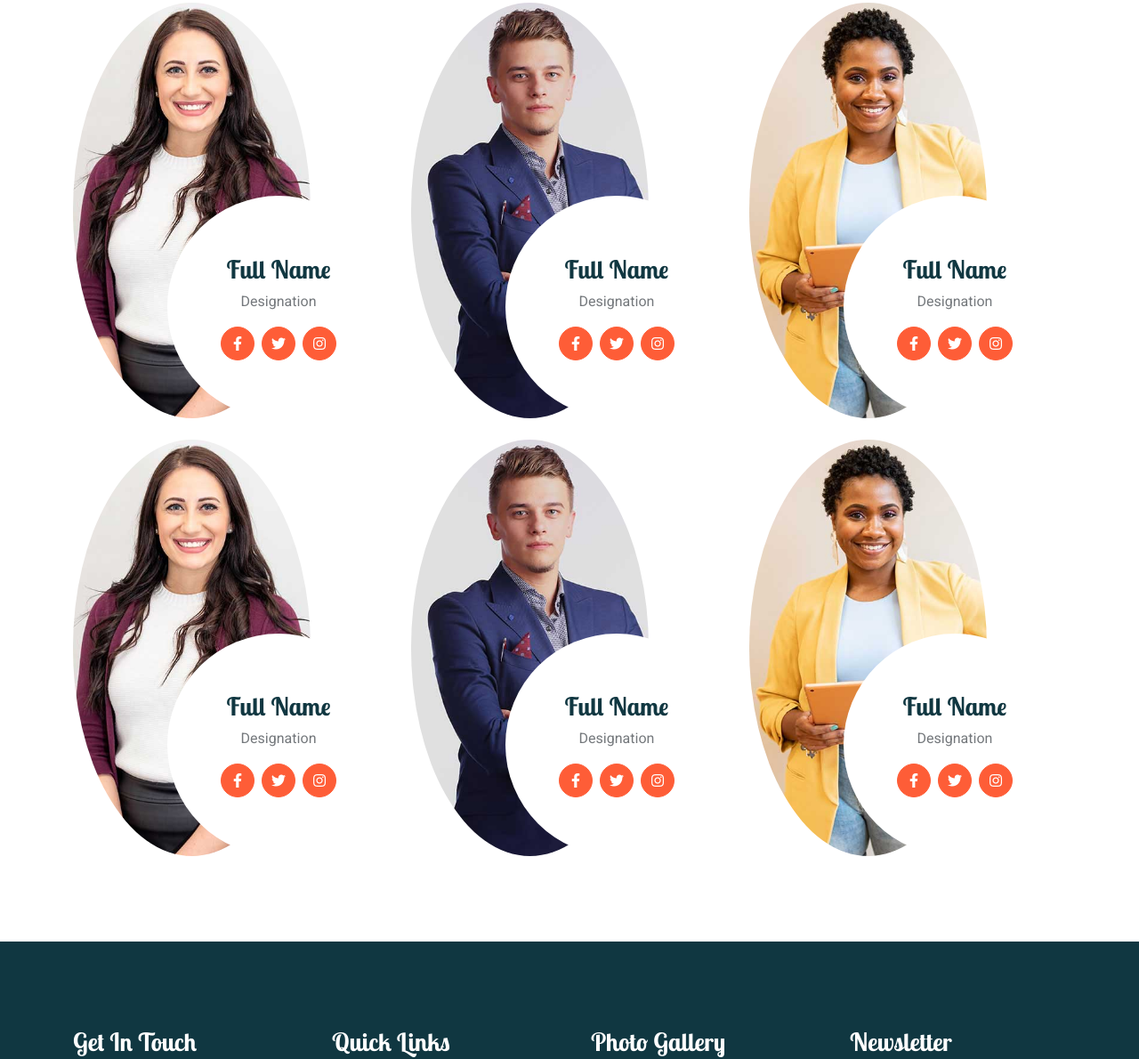
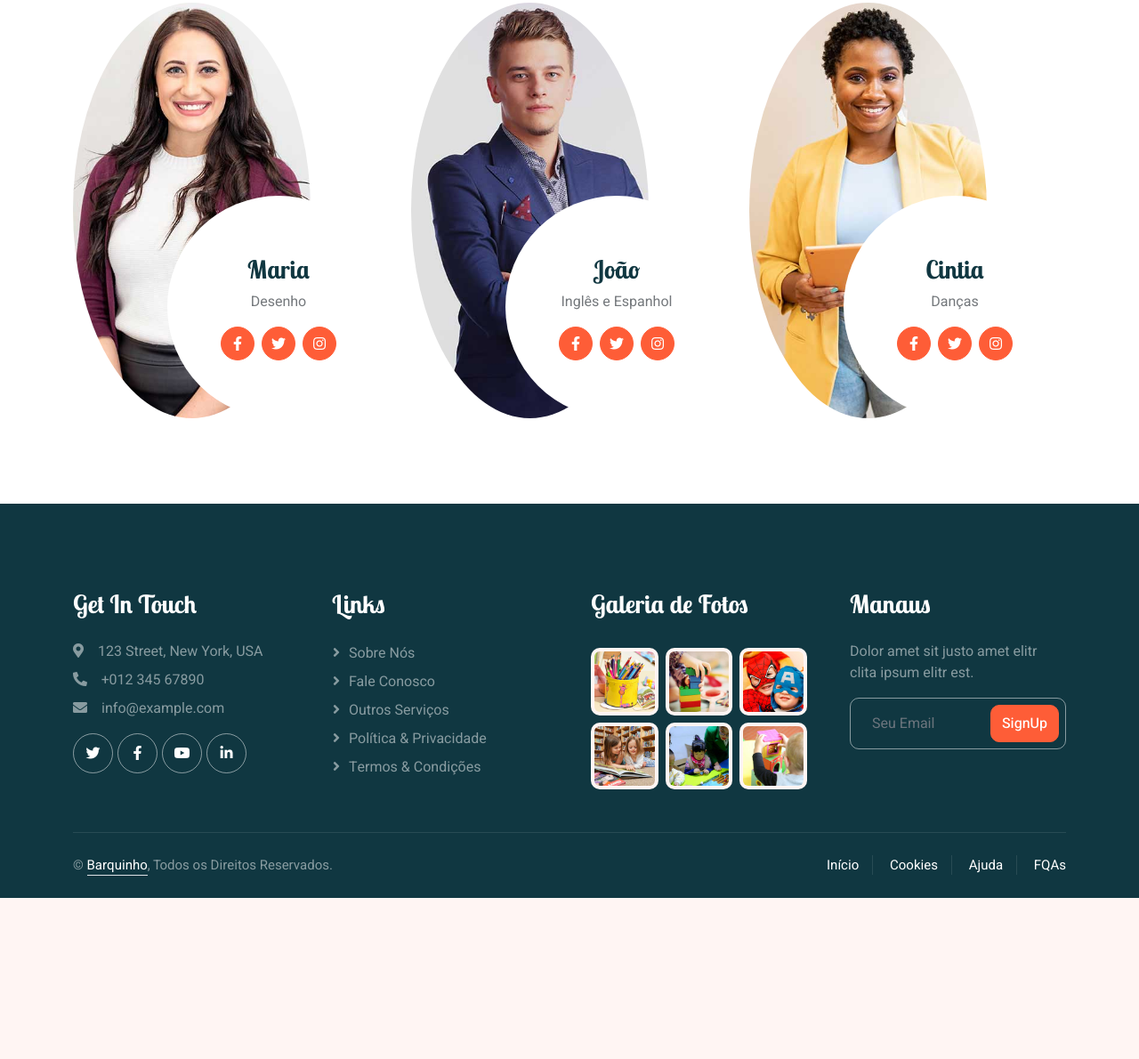
Before and after one commit to oPequenoIc/barquinho1.0, a plain HTML site: page team.html in a window 1280 px wide. Shown: the part 680-1870 px from the top of the page at 89% size. After the commit the page ends 1689 px from the top, so only its background shows below. Drawn offline with nearby package versions, Linux system fonts and the light colour scheme.

Commit message:
Update in About.html & Team.html

```diff
--- a/css/style.css
+++ b/css/style.css
@@ -135,7 +135,7 @@ h6,
 
     .navbar .navbar-nav {
         margin-top: 15px;
-        border-top: 1px solid #EEEEEE;
+        border-top: 1px solid #eeeeee;
     }
 }
 
--- a/team.html
+++ b/team.html
@@ -1,5 +1,5 @@
 <!DOCTYPE html>
-<html lang="en">
+<html lang="pt-BR">
 
 <head>
     <meta charset="utf-8">
@@ -45,21 +45,21 @@
         <!-- Navbar Start -->
         <nav class="navbar navbar-expand-lg bg-white navbar-light sticky-top px-4 px-lg-5 py-lg-0">
             <a href="index.html" class="navbar-brand">
-                <h1 class="m-0 text-primary"><i class="fa fa-book-reader me-3"></i>Kider</h1>
+                <h1 class="m-0 text-primary"><i class="fa fa-book-reader me-3"></i>Barquinho</h1>
             </a>
             <button type="button" class="navbar-toggler" data-bs-toggle="collapse" data-bs-target="#navbarCollapse">
                 <span class="navbar-toggler-icon"></span>
             </button>
             <div class="collapse navbar-collapse" id="navbarCollapse">
                 <div class="navbar-nav mx-auto">
-                    <a href="index.html" class="nav-item nav-link">Home</a>
-                    <a href="about.html" class="nav-item nav-link">About Us</a>
-                    <a href="classes.html" class="nav-item nav-link">Classes</a>
+                    <a href="index.html" class="nav-item nav-link">Início</a>
+                    <a href="about.html" class="nav-item nav-link">Sobre Nós</a>
+                    <a href="cursos.html" class="nav-item nav-link">Cursos</a>
                     <div class="nav-item dropdown">
-                        <a href="#" class="nav-link dropdown-toggle active" data-bs-toggle="dropdown">Pages</a>
+                        <a href="#" class="nav-link dropdown-toggle active" data-bs-toggle="dropdown">Mais</a>
                         <div class="dropdown-menu rounded-0 rounded-bottom border-0 shadow-sm m-0">
                             <a href="facility.html" class="dropdown-item">School Facilities</a>
-                            <a href="team.html" class="dropdown-item active">Popular Teachers</a>
+                            <a href="team.html" class="dropdown-item active">Nossos Professores</a>
                             <a href="call-to-action.html" class="dropdown-item">Become A Teachers</a>
                             <a href="appointment.html" class="dropdown-item">Make Appointment</a>
                             <a href="testimonial.html" class="dropdown-item">Testimonial</a>
@@ -77,12 +77,12 @@
         <!-- Page Header End -->
         <div class="container-xxl py-5 page-header position-relative mb-5">
             <div class="container py-5">
-                <h1 class="display-2 text-white animated slideInDown mb-4">Teachers</h1>
+                <h1 class="display-2 text-white animated slideInDown mb-4">Professores</h1>
                 <nav aria-label="breadcrumb animated slideInDown">
                     <ol class="breadcrumb">
                         <li class="breadcrumb-item"><a href="#">Home</a></li>
                         <li class="breadcrumb-item"><a href="#">Pages</a></li>
-                        <li class="breadcrumb-item text-white active" aria-current="page">Teachers</li>
+                        <li class="breadcrumb-item text-white active" aria-current="page">Professores</li>
                     </ol>
                 </nav>
             </div>
@@ -94,7 +94,7 @@
         <div class="container-xxl py-5">
             <div class="container">
                 <div class="text-center mx-auto mb-5 wow fadeInUp" data-wow-delay="0.1s" style="max-width: 600px;">
-                    <h1 class="mb-3">Popular Teachers</h1>
+                    <h1 class="mb-3">Nossos Professores</h1>
                     <p>Eirmod sed ipsum dolor sit rebum labore magna erat. Tempor ut dolore lorem kasd vero ipsum sit
                         eirmod sit. Ipsum diam justo sed rebum vero dolor duo.</p>
                 </div>
@@ -103,8 +103,8 @@
                         <div class="team-item position-relative">
                             <img class="img-fluid rounded-circle w-75" src="img/team-1.jpg" alt="">
                             <div class="team-text">
-                                <h3>Full Name</h3>
-                                <p>Designation</p>
+                                <h3>Maria</h3>
+                                <p>Desenho</p>
                                 <div class="d-flex align-items-center">
                                     <a class="btn btn-square btn-primary mx-1" href=""><i class="fab fa-facebook-f"></i></a>
                                     <a class="btn btn-square btn-primary  mx-1" href=""><i class="fab fa-twitter"></i></a>
@@ -117,8 +117,8 @@
                         <div class="team-item position-relative">
                             <img class="img-fluid rounded-circle w-75" src="img/team-2.jpg" alt="">
                             <div class="team-text">
-                                <h3>Full Name</h3>
-                                <p>Designation</p>
+                                <h3>João</h3>
+                                <p>Inglês e Espanhol</p>
                                 <div class="d-flex align-items-center">
                                     <a class="btn btn-square btn-primary mx-1" href=""><i class="fab fa-facebook-f"></i></a>
                                     <a class="btn btn-square btn-primary  mx-1" href=""><i class="fab fa-twitter"></i></a>
@@ -131,8 +131,8 @@
                         <div class="team-item position-relative">
                             <img class="img-fluid rounded-circle w-75" src="img/team-3.jpg" alt="">
                             <div class="team-text">
-                                <h3>Full Name</h3>
-                                <p>Designation</p>
+                                <h3>Cintia</h3>
+                                <p>Danças</p>
                                 <div class="d-flex align-items-center">
                                     <a class="btn btn-square btn-primary mx-1" href=""><i class="fab fa-facebook-f"></i></a>
                                     <a class="btn btn-square btn-primary  mx-1" href=""><i class="fab fa-twitter"></i></a>
@@ -141,51 +141,9 @@
                             </div>
                         </div>
                     </div>
-                    <div class="col-lg-4 col-md-6 wow fadeInUp" data-wow-delay="0.1s">
-                        <div class="team-item position-relative">
-                            <img class="img-fluid rounded-circle w-75" src="img/team-1.jpg" alt="">
-                            <div class="team-text">
-                                <h3>Full Name</h3>
-                                <p>Designation</p>
-                                <div class="d-flex align-items-center">
-                                    <a class="btn btn-square btn-primary mx-1" href=""><i class="fab fa-facebook-f"></i></a>
-                                    <a class="btn btn-square btn-primary  mx-1" href=""><i class="fab fa-twitter"></i></a>
-                                    <a class="btn btn-square btn-primary  mx-1" href=""><i class="fab fa-instagram"></i></a>
-                                </div>
-                            </div>
-                        </div>
-                    </div>
-                    <div class="col-lg-4 col-md-6 wow fadeInUp" data-wow-delay="0.3s">
-                        <div class="team-item position-relative">
-                            <img class="img-fluid rounded-circle w-75" src="img/team-2.jpg" alt="">
-                            <div class="team-text">
-                                <h3>Full Name</h3>
-                                <p>Designation</p>
-                                <div class="d-flex align-items-center">
-                                    <a class="btn btn-square btn-primary mx-1" href=""><i class="fab fa-facebook-f"></i></a>
-                                    <a class="btn btn-square btn-primary  mx-1" href=""><i class="fab fa-twitter"></i></a>
-                                    <a class="btn btn-square btn-primary  mx-1" href=""><i class="fab fa-instagram"></i></a>
-                                </div>
-                            </div>
-                        </div>
-                    </div>
-                    <div class="col-lg-4 col-md-6 wow fadeInUp" data-wow-delay="0.5s">
-                        <div class="team-item position-relative">
-                            <img class="img-fluid rounded-circle w-75" src="img/team-3.jpg" alt="">
-                            <div class="team-text">
-                                <h3>Full Name</h3>
-                                <p>Designation</p>
-                                <div class="d-flex align-items-center">
-                                    <a class="btn btn-square btn-primary mx-1" href=""><i class="fab fa-facebook-f"></i></a>
-                                    <a class="btn btn-square btn-primary  mx-1" href=""><i class="fab fa-twitter"></i></a>
-                                    <a class="btn btn-square btn-primary  mx-1" href=""><i class="fab fa-instagram"></i></a>
-                                </div>
-                            </div>
-                        </div>
                     </div>
                 </div>
             </div>
-        </div>
         <!-- Team End -->
 
 
@@ -206,15 +164,15 @@
                         </div>
                     </div>
                     <div class="col-lg-3 col-md-6">
-                        <h3 class="text-white mb-4">Quick Links</h3>
-                        <a class="btn btn-link text-white-50" href="">About Us</a>
-                        <a class="btn btn-link text-white-50" href="">Contact Us</a>
-                        <a class="btn btn-link text-white-50" href="">Our Services</a>
-                        <a class="btn btn-link text-white-50" href="">Privacy Policy</a>
-                        <a class="btn btn-link text-white-50" href="">Terms & Condition</a>
+                        <h3 class="text-white mb-4">Links</h3>
+                        <a class="btn btn-link text-white-50" href="">Sobre Nós</a>
+                        <a class="btn btn-link text-white-50" href="">Fale Conosco</a>
+                        <a class="btn btn-link text-white-50" href="">Outros Serviços</a>
+                        <a class="btn btn-link text-white-50" href="">Política & Privacidade</a>
+                        <a class="btn btn-link text-white-50" href="">Termos & Condições</a>
                     </div>
                     <div class="col-lg-3 col-md-6">
-                        <h3 class="text-white mb-4">Photo Gallery</h3>
+                        <h3 class="text-white mb-4">Galeria de Fotos</h3>
                         <div class="row g-2 pt-2">
                             <div class="col-4">
                                 <img class="img-fluid rounded bg-light p-1" src="img/classes-1.jpg" alt="">
@@ -237,10 +195,10 @@
                         </div>
                     </div>
                     <div class="col-lg-3 col-md-6">
-                        <h3 class="text-white mb-4">Newsletter</h3>
+                        <h3 class="text-white mb-4">Manaus</h3>
                         <p>Dolor amet sit justo amet elitr clita ipsum elitr est.</p>
                         <div class="position-relative mx-auto" style="max-width: 400px;">
-                            <input class="form-control bg-transparent w-100 py-3 ps-4 pe-5" type="text" placeholder="Your email">
+                            <input class="form-control bg-transparent w-100 py-3 ps-4 pe-5" type="text" placeholder="Seu Email">
                             <button type="button" class="btn btn-primary py-2 position-absolute top-0 end-0 mt-2 me-2">SignUp</button>
                         </div>
                     </div>
@@ -250,16 +208,14 @@
                 <div class="copyright">
                     <div class="row">
                         <div class="col-md-6 text-center text-md-start mb-3 mb-md-0">
-                            &copy; <a class="border-bottom" href="#">Your Site Name</a>, All Right Reserved.
+                            &copy; <a class="border-bottom" href="#">Barquinho</a>, Todos os Direitos Reservados.
 
-							<!--/*** This template is free as long as you keep the footer author’s credit link/attribution link/backlink. If you'd like to use the template without the footer author’s credit link/attribution link/backlink, you can purchase the Credit Removal License from "https://htmlcodex.com/credit-removal". Thank you for your support. ***/-->
-							Designed By <a class="border-bottom" href="https://htmlcodex.com">HTML Codex</a>
                         </div>
                         <div class="col-md-6 text-center text-md-end">
                             <div class="footer-menu">
-                                <a href="">Home</a>
+                                <a href="">Início</a>
                                 <a href="">Cookies</a>
-                                <a href="">Help</a>
+                                <a href="">Ajuda</a>
                                 <a href="">FQAs</a>
                             </div>
                         </div>
```
Also changed, not shown: about.html (+34 -36 lines), classes.html (renamed from cursos.html).
